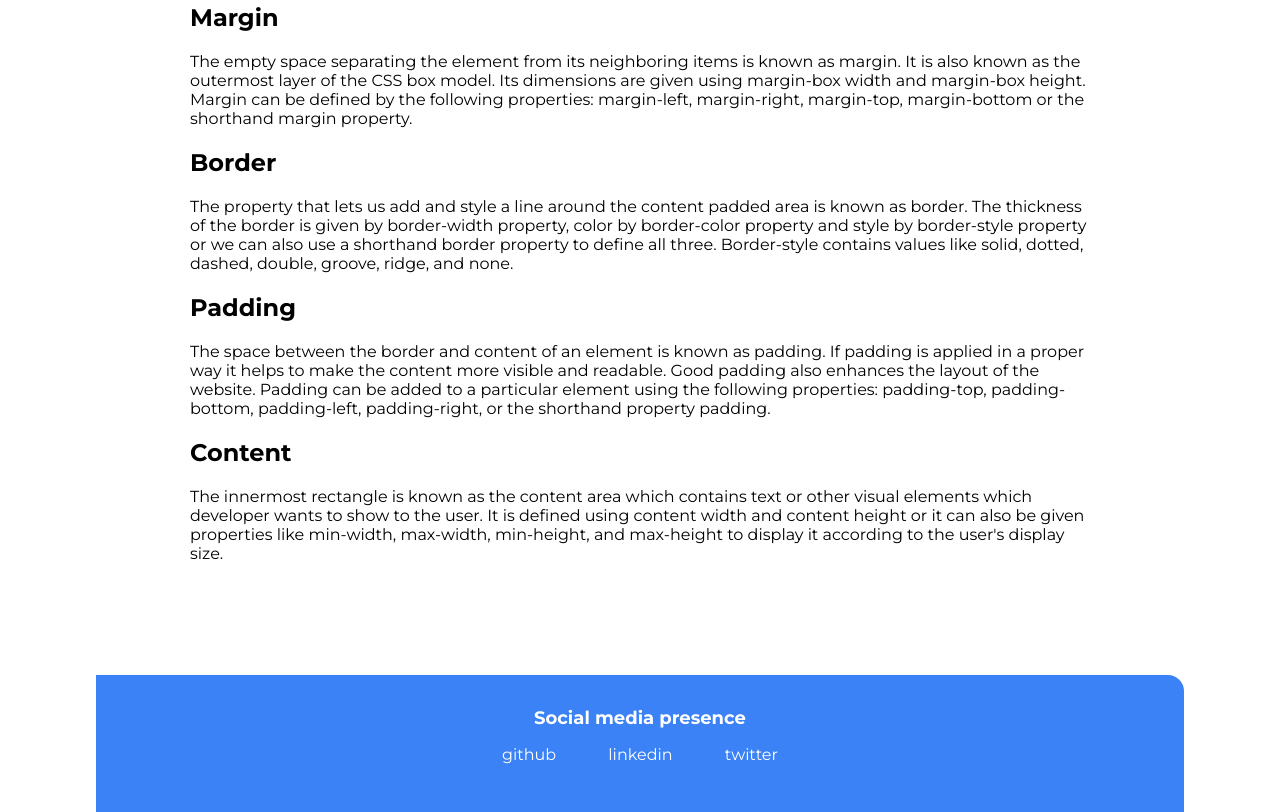
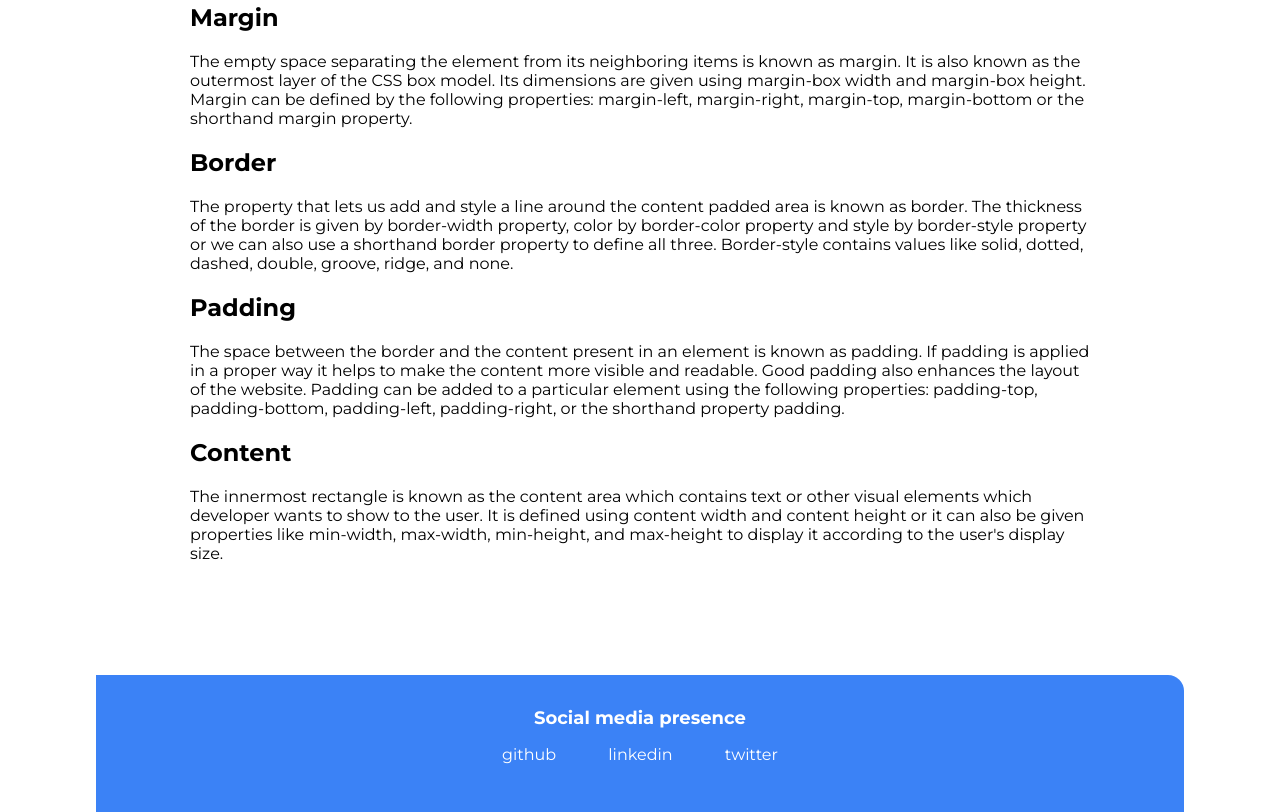
Before and after one commit to AtulPant2704/atulpant-site, a plain HTML site: page blog1.html in a window 1280 px wide. Shown: the part 880-1692 px from the top of the page. Drawn offline with Linux system fonts and the light colour scheme.

Commit message:
updated blog

```diff
--- a/blog1.html
+++ b/blog1.html
@@ -52,7 +52,7 @@
 
         <h2>Padding</h2>
         <p>
-            The space between the border and content of an element is known as padding. If padding is applied in a proper way it helps to make the content more visible and readable. Good padding also enhances the layout of the website.
+            The space between the border and the content present in an element is known as padding. If padding is applied in a proper way it helps to make the content more visible and readable. Good padding also enhances the layout of the website.
 
             Padding can be added to a particular element using the following properties: padding-top, padding-bottom, padding-left, padding-right, or the shorthand property padding.
         </p>
```
